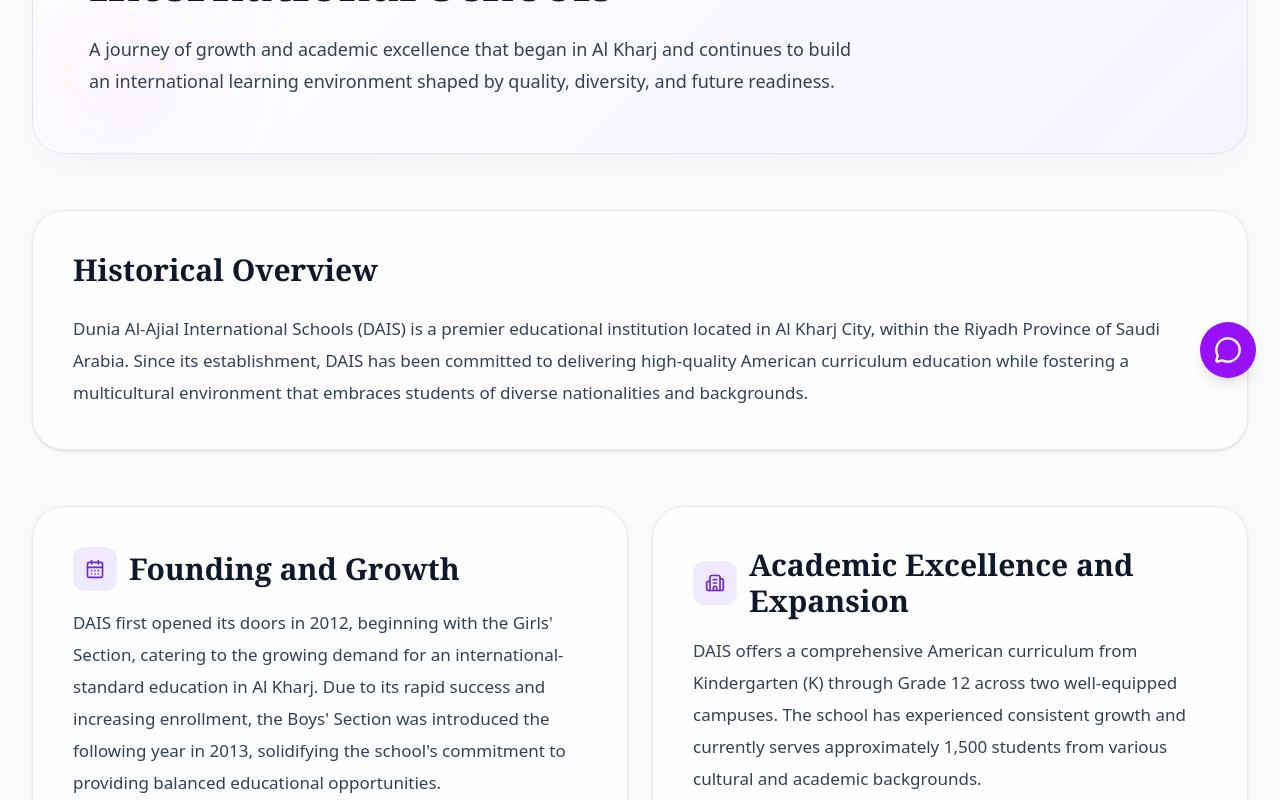
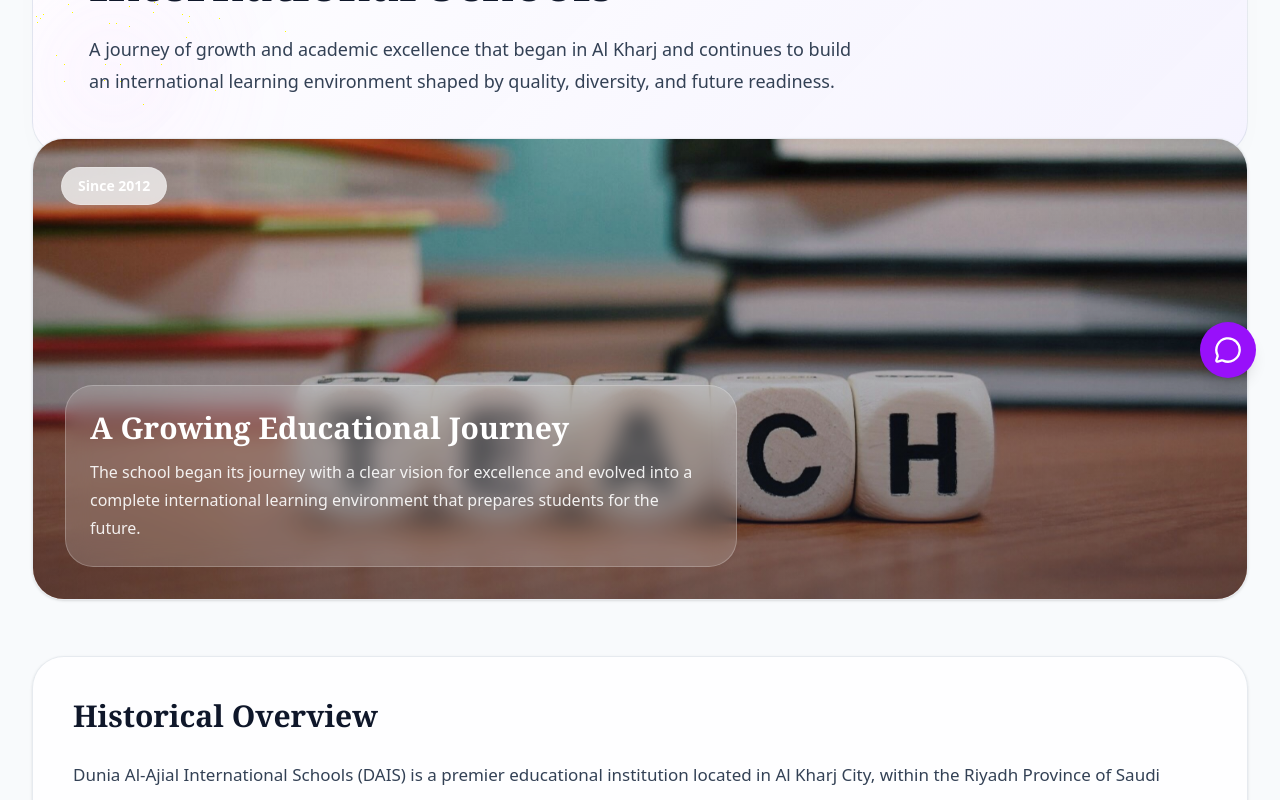
Before and after one commit to a7mdel5taeeb-eng/dunia-al-ajial-all-internal-pages, a React (Vite) app: page /about/school-history in a window 1280 px wide. Shown: the part 398-1198 px from the top of the page. Built offline with nearby package versions, Linux system fonts and the light colour scheme.

Commit message:
SCHOOL HISTORY

```diff
--- a/src/pages/about/SchoolHistoryPage.tsx
+++ b/src/pages/about/SchoolHistoryPage.tsx
@@ -12,9 +12,10 @@ import PageHero from "../../components/PageHero";
 import SectionTitle from "../../components/SectionTitle";
 import InfoCard from "../../components/InfoCard";
 import { useTheme } from "../../contexts/ThemeContext";
+
 export default function SchoolHistoryPage() {
   const { language, dir } = useLanguage();
-    const { theme } = useTheme();
+  const { theme } = useTheme();
   const isArabic = language === "ar";
 
   const content = isArabic
@@ -23,6 +24,12 @@ export default function SchoolHistoryPage() {
         heroTitle: "تاريخ مدارس دنيا الأجيال الدولية",
         heroDescription:
           "رحلة من النمو والتميز الأكاديمي بدأت في الخرج، وامتدت لتبني بيئة تعليمية دولية تجمع بين الجودة، التنوع، والاستعداد للمستقبل.",
+        heroImage: "/images/school-history-hero.jpg",
+        heroImageAlt: "صورة تعبر عن تاريخ مدارس دنيا الأجيال الدولية",
+        heroImageBadge: "منذ 2012",
+        heroImageCardTitle: "مسيرة تعليمية متنامية",
+        heroImageCardText:
+          "بدأت المدرسة رحلتها التعليمية بخطوات ثابتة نحو التميز، حتى أصبحت بيئة دولية متكاملة تصنع المستقبل.",
         introTitle: "نبذة تاريخية",
         introText:
           "تُعد مدارس دنيا الأجيال الدولية (DAIS) من المؤسسات التعليمية المتميزة الواقعة في مدينة الخرج بمنطقة الرياض في المملكة العربية السعودية. ومنذ تأسيسها، التزمت المدرسة بتقديم تعليم عالي الجودة وفق المنهج الأمريكي، مع توفير بيئة متعددة الثقافات تحتضن طلابًا من جنسيات وخلفيات متنوعة.",
@@ -70,7 +77,14 @@ export default function SchoolHistoryPage() {
         universitiesTitle: "وجهات خريجينا الجامعية",
         universitiesSubtitle:
           "التحق خريجو المدرسة بعدد من الجامعات المرموقة داخل المملكة العربية السعودية وخارجها، بما في ذلك:",
-        universities: ["مصر", "تركيا", "الولايات المتحدة الأمريكية", "ماليزيا", "الأردن", "المملكة المتحدة"],
+        universities: [
+          "مصر",
+          "تركيا",
+          "الولايات المتحدة الأمريكية",
+          "ماليزيا",
+          "الأردن",
+          "المملكة المتحدة",
+        ],
         majorsTitle: "التخصصات التي اتجه إليها الخريجون",
         majorsSubtitle:
           "اتجهت الغالبية من خريجي المدرسة إلى تخصصات جامعية مطلوبة ومهمة، من أبرزها:",
@@ -124,6 +138,12 @@ export default function SchoolHistoryPage() {
         heroTitle: "History of Dunia Al-Ajial International Schools",
         heroDescription:
           "A journey of growth and academic excellence that began in Al Kharj and continues to build an international learning environment shaped by quality, diversity, and future readiness.",
+        heroImage: "/images/school-history-hero.jpg",
+        heroImageAlt: "A visual representing the history of Dunia Al-Ajial International Schools",
+        heroImageBadge: "Since 2012",
+        heroImageCardTitle: "A Growing Educational Journey",
+        heroImageCardText:
+          "The school began its journey with a clear vision for excellence and evolved into a complete international learning environment that prepares students for the future.",
         introTitle: "Historical Overview",
         introText:
           "Dunia Al-Ajial International Schools (DAIS) is a premier educational institution located in Al Kharj City, within the Riyadh Province of Saudi Arabia. Since its establishment, DAIS has been committed to delivering high-quality American curriculum education while fostering a multicultural environment that embraces students of diverse nationalities and backgrounds.",
@@ -228,6 +248,74 @@ export default function SchoolHistoryPage() {
         title={content.heroTitle}
         description={content.heroDescription}
       />
+
+      <section className="container-page -mt-2 md:-mt-4">
+        <motion.div
+          initial={{ opacity: 0, y: 28 }}
+          whileInView={{ opacity: 1, y: 0 }}
+          viewport={{ once: true, amount: 0.25 }}
+          transition={{ duration: 0.55 }}
+          className="relative overflow-hidden rounded-[2rem] border shadow-sm"
+          style={{
+            borderColor: "var(--border-color)",
+            background: "var(--card-bg)",
+          }}
+        >
+          <div className="relative h-[280px] md:h-[380px] lg:h-[460px]">
+            <img
+              src={content.heroImage}
+              alt={content.heroImageAlt}
+              className="h-full w-full object-cover"
+            />
+
+            <div
+              className="absolute inset-0"
+              style={{
+                background:
+                  theme === "dark"
+                    ? "linear-gradient(180deg, rgba(2,6,23,.18) 0%, rgba(2,6,23,.72) 100%)"
+                    : "linear-gradient(180deg, rgba(15,23,42,.08) 0%, rgba(15,23,42,.52) 100%)",
+              }}
+            />
+
+            <div className="absolute inset-x-0 top-0 flex justify-between p-5 md:p-7">
+              <div
+                className="rounded-full px-4 py-2 text-sm font-semibold backdrop-blur-md"
+                style={{
+                  background:
+                    theme === "dark"
+                      ? "rgba(15,23,42,.55)"
+                      : "rgba(255,255,255,.72)",
+                  color: "white",
+                  border: "1px solid rgba(255,255,255,.18)",
+                }}
+              >
+                {content.heroImageBadge}
+              </div>
+            </div>
+
+            <div className="absolute inset-x-0 bottom-0 p-5 md:p-7 lg:p-8">
+              <div
+                className="max-w-2xl rounded-[1.75rem] p-5 md:p-6 backdrop-blur-md"
+                style={{
+                  background:
+                    theme === "dark"
+                      ? "rgba(15,23,42,.58)"
+                      : "rgba(255,255,255,.18)",
+                  border: "1px solid rgba(255,255,255,.22)",
+                }}
+              >
+                <h2 className="text-xl md:text-2xl lg:text-3xl font-bold text-white">
+                  {content.heroImageCardTitle}
+                </h2>
+                <p className="mt-3 text-sm md:text-base leading-7 text-white/90">
+                  {content.heroImageCardText}
+                </p>
+              </div>
+            </div>
+          </div>
+        </motion.div>
+      </section>
 
       <section className="container-page mt-10 md:mt-14">
         <motion.div
@@ -518,9 +606,9 @@ export default function SchoolHistoryPage() {
           style={{
             borderColor: "var(--border-color)",
             background:
-  theme === "dark"
-    ? "linear-gradient(135deg, rgba(76,29,149,.18), rgba(15,23,42,.92))"
-    : "linear-gradient(135deg, rgba(245,243,255,1), rgba(255,255,255,1))",
+              theme === "dark"
+                ? "linear-gradient(135deg, rgba(76,29,149,.18), rgba(15,23,42,.92))"
+                : "linear-gradient(135deg, rgba(245,243,255,1), rgba(255,255,255,1))",
           }}
         >
           <SectionTitle title={content.closingTitle} />
```
Also changed, not shown: public/images/school-history-hero.jpg (added).
